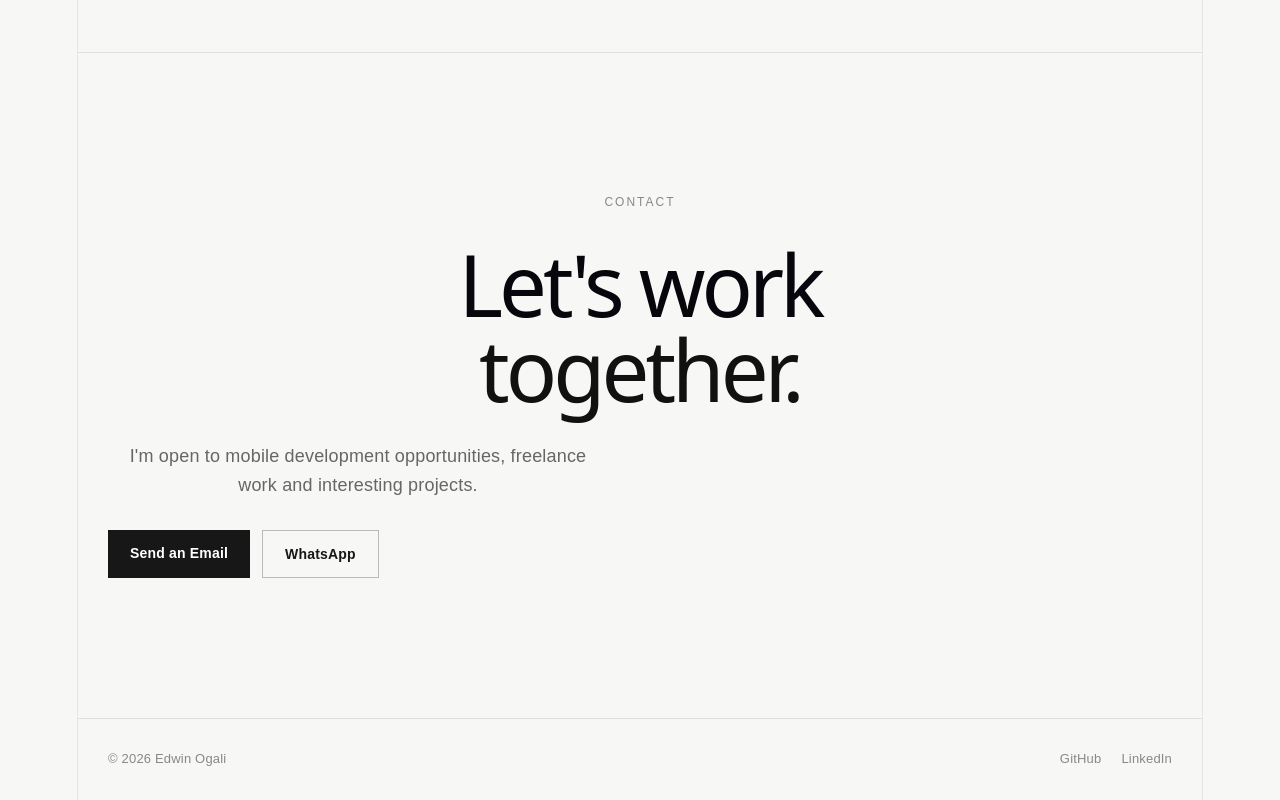
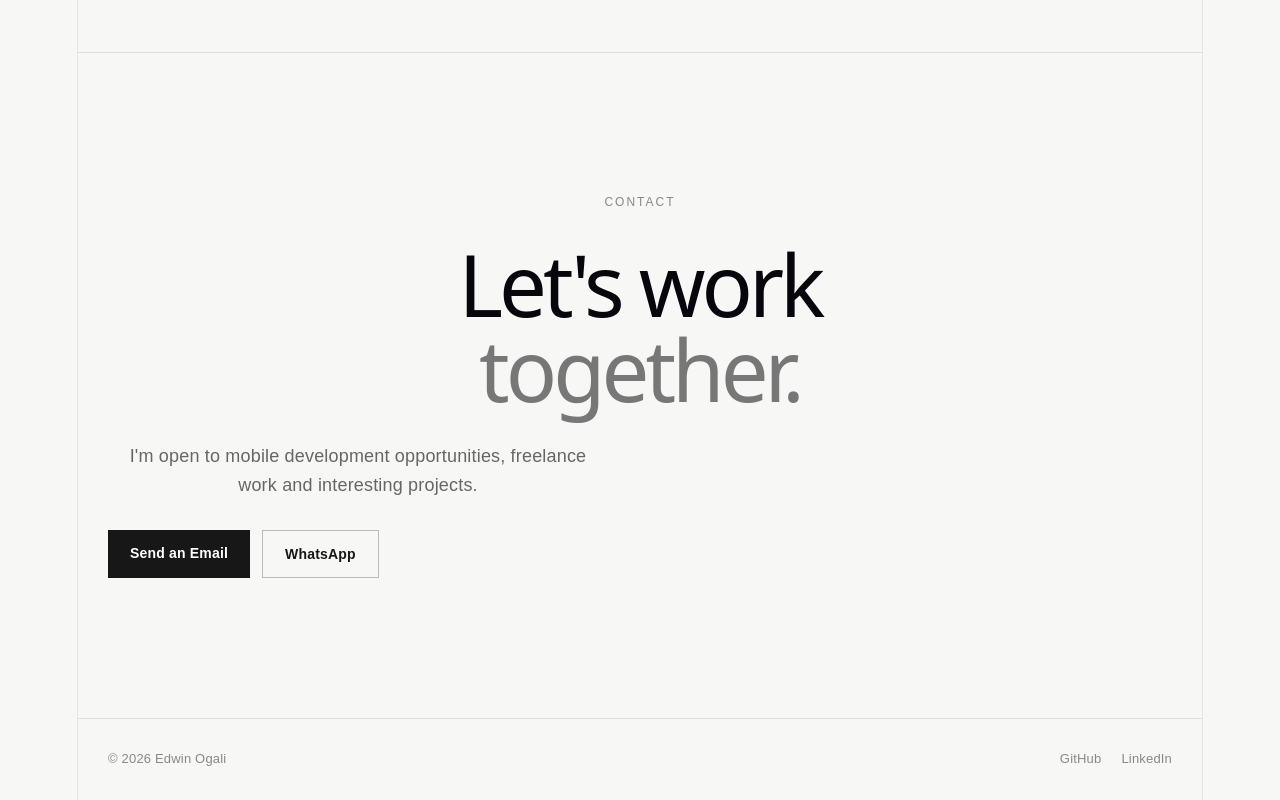
Before and after one commit to edwinogali6/edwinogali.github.io, a React (Vite) app: page / in a window 1280 px wide. Shown: the part 3241-4041 px from the top of the page. Built offline with nearby package versions, Linux system fonts and the light colour scheme.

Commit message:
Fix layout bug on the home page

```diff
--- a/src/App.css
+++ b/src/App.css
@@ -302,7 +302,7 @@ a {
 }
 
 .contact-section h2 span {
-  color: #111111;
+  color: #777;
 }
 
 .contact-section > p:not(.contact-label) {
@@ -378,7 +378,7 @@ a {
 
   .hero h1 span {
     display: inline;
-    color: #777;
+    color: #0f0f0f;
   }
 
   .hero-description {
```
